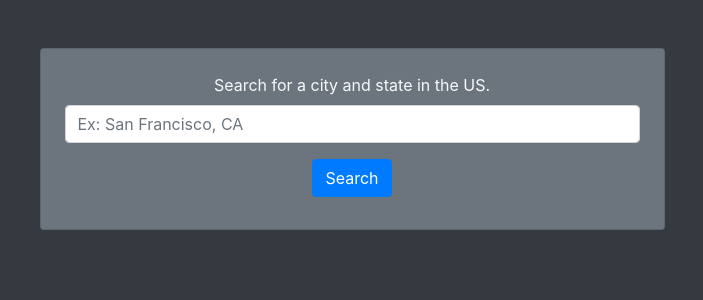
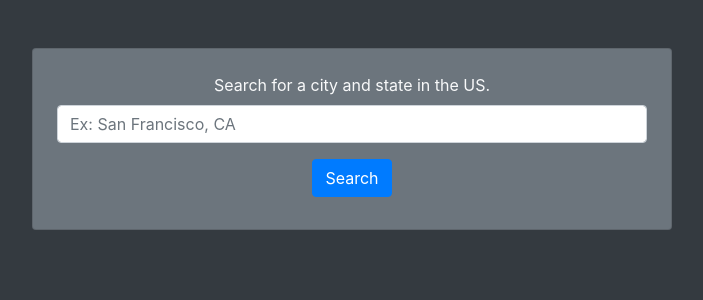
Before and after one commit to CurtisLane/endpoint-lookup, a React (Create React App) app: page / in a window 1280 px wide. Shown: the top 300 px of the page, without its empty margins (288-991 px from the left). Built offline with nearby package versions, Linux system fonts and the light colour scheme.

Commit message:
add row to search component at App.js to imitate result component

```diff
--- a/src/App.js
+++ b/src/App.js
@@ -24,7 +24,9 @@ function App() {
   return (
     <div className="App">
       <div className="container-fluid">
-        <Search handleClick={handleClick} />
+        <div className='row'>
+          <Search handleClick={handleClick} />
+        </div>
         <div className="row">
           {!searchResultsState ? <></> : searchResultsState.map(r =>
             (
```
